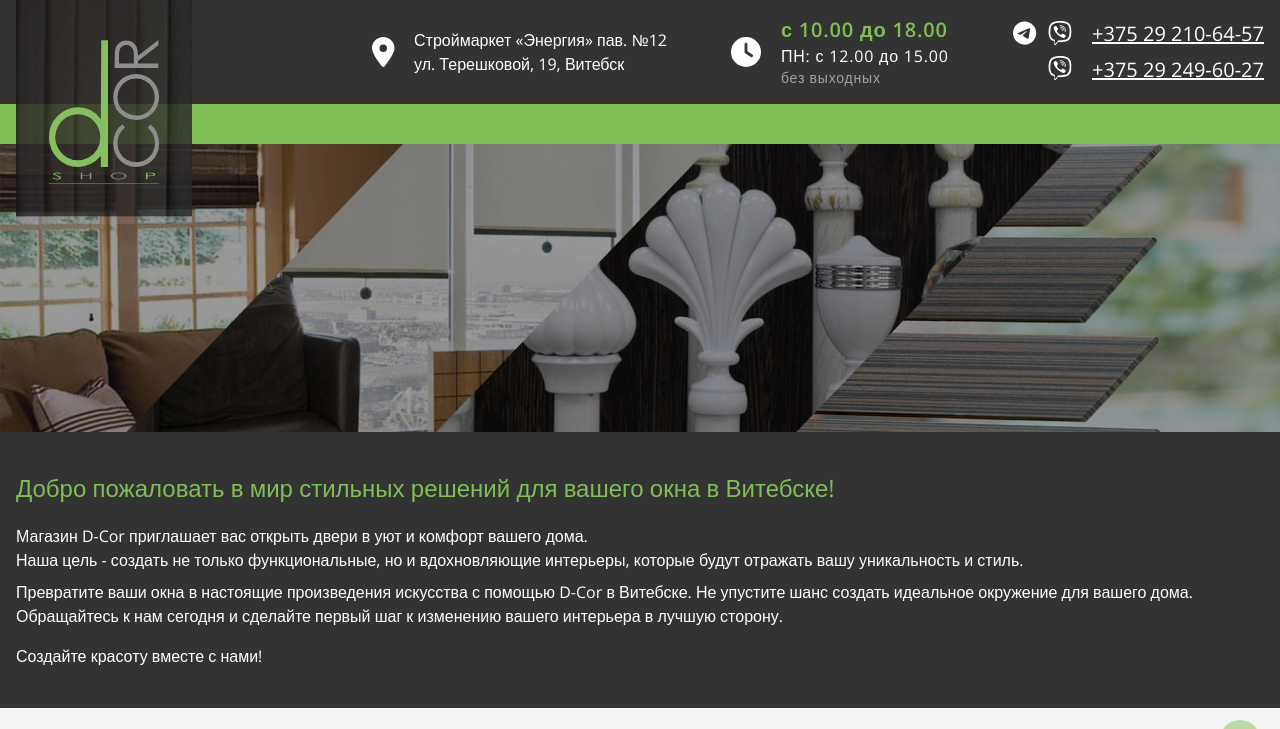
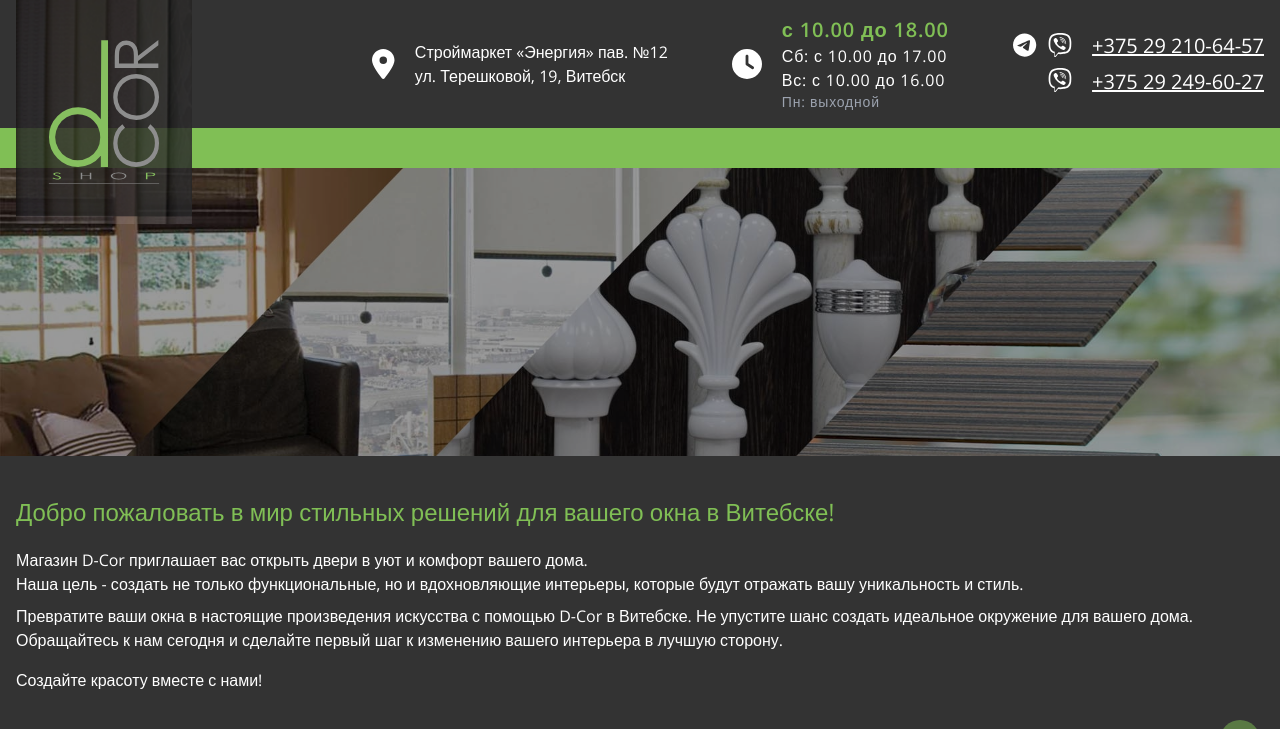
Before and after one commit to d-cor-by/d-cor-by.github.io, a website built with Vite: page src/index.html in a window 1280 px wide. Shown: the top 729 px of the page. Built offline with nearby package versions, Linux system fonts and the light colour scheme.

Commit message:
update work time

```diff
--- a/src/index.html
+++ b/src/index.html
@@ -56,8 +56,9 @@
       <i class="fa-solid fa-clock xl:text-3xl text-xl mr-5"></i>
       <div class="flex flex-col tracking-wider whitespace-nowrap">
         <span class="xl:text-xl text-app-primary font-semibold">с 10.00 до 18.00</span>
-        <span>ПН: с 12.00 до 15.00</span>
-        <span class="text-sm text-secondary">без выходных</span>
+        <span>Сб: с 10.00 до 17.00</span>
+        <span>Вс: с 10.00 до 16.00</span>
+        <span class="text-sm text-secondary">Пн: выходной</span>
       </div>
     </div>
     <div class="flex items-center lg:mb-0 mb-4">
@@ -295,7 +296,11 @@
       <i class="fa-solid fa-location-dot mr-4 text-lg text-app-primary"></i>
       <div class="flex flex-col">
         <span>Строймаркет «Энергия» пав. №12, ул. Терешковой, 19, Витебск</span>
-        <span class="text-app-primary">ПН с 12:00 до 15:00; ВТ-ВС с 10:00 до 18:00, без выходных</span>
+        <span class="text-app-primary">
+          Вторник-Пятница с 10:00 до 18:00; Суббота с 10:00 до 17:00; <br>
+          Воскресение с 10:00 до 16:00;
+          Понедельник выходной;
+        </span>
       </div>
     </div>
     <div class="flex sm:flex-row flex-col mb-7 text-xl">
```
